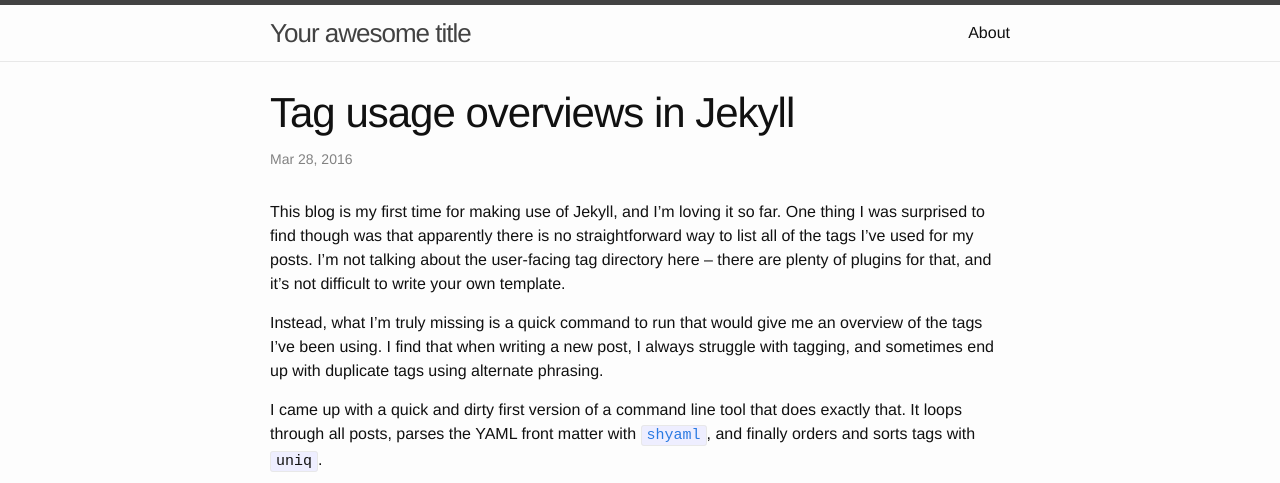
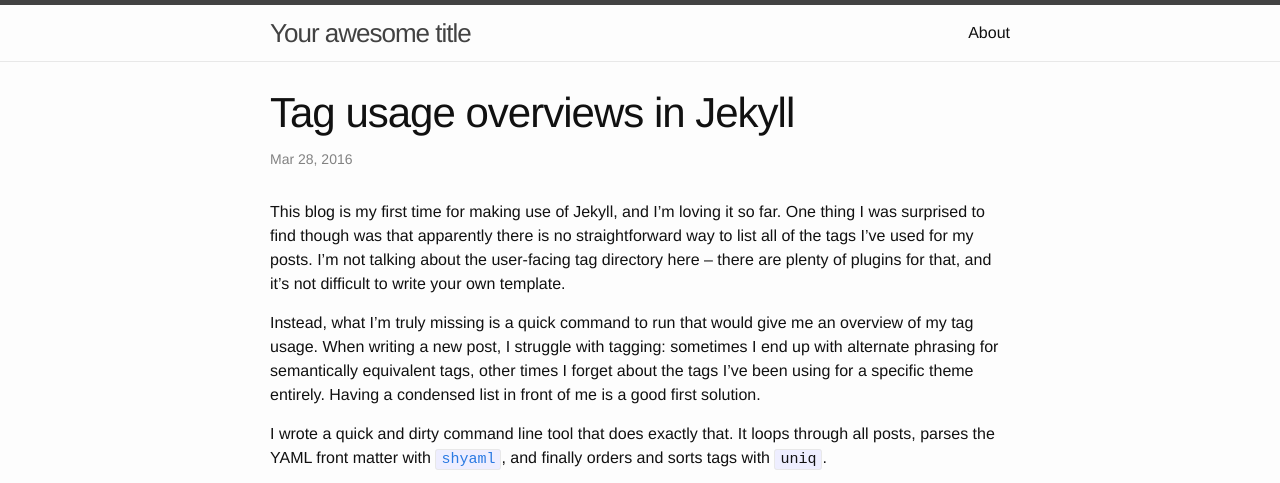
Before and after one commit to elisehein/blog, a Jekyll site: the page built from _posts/2016-03-28-list-all-jekyll-tags.md, in a window 1280 px wide, cut to the strip 0-483 px from the top of the page. Built offline with Jekyll 4.4.1, drawn with Linux system fonts in a browser that asks for light colours.

Commit message:
Update phrasing

```diff
--- a/_posts/2016-03-28-list-all-jekyll-tags.md
+++ b/_posts/2016-03-28-list-all-jekyll-tags.md
@@ -12,14 +12,15 @@ straightforward way to list all of the tags I've used for my posts. I'm not
 talking about the user-facing tag directory here -- there are plenty of
 plugins for that, and it's not difficult to write your own template.
 
-Instead, what I'm truly missing is a quick command to run that
-would give me an overview of the tags I've been using. I find that when
-writing a new post, I always struggle with tagging, and sometimes end up with
-duplicate tags using alternate phrasing.
+Instead, what I'm truly missing is a quick command to run that would give me
+an overview of my tag usage. When writing a new post, I struggle with tagging:
+sometimes I end up with alternate phrasing for semantically equivalent tags,
+other times I forget about the tags I've been using for a specific theme
+entirely. Having a condensed list in front of me is a good first solution.
 
-I came up with a quick and dirty first version of a command line tool that
-does exactly that. It loops through all posts, parses the YAML front matter
-with [`shyaml`](https://github.com/0k/shyaml), and finally orders and sorts tags
+I wrote a quick and dirty command line tool that does exactly that. It loops
+through all posts, parses the YAML front matter with
+[`shyaml`](https://github.com/0k/shyaml), and finally orders and sorts tags
 with `uniq`.
 
 {% gist elisehein/c879a12c108970142ae0 %}
```
